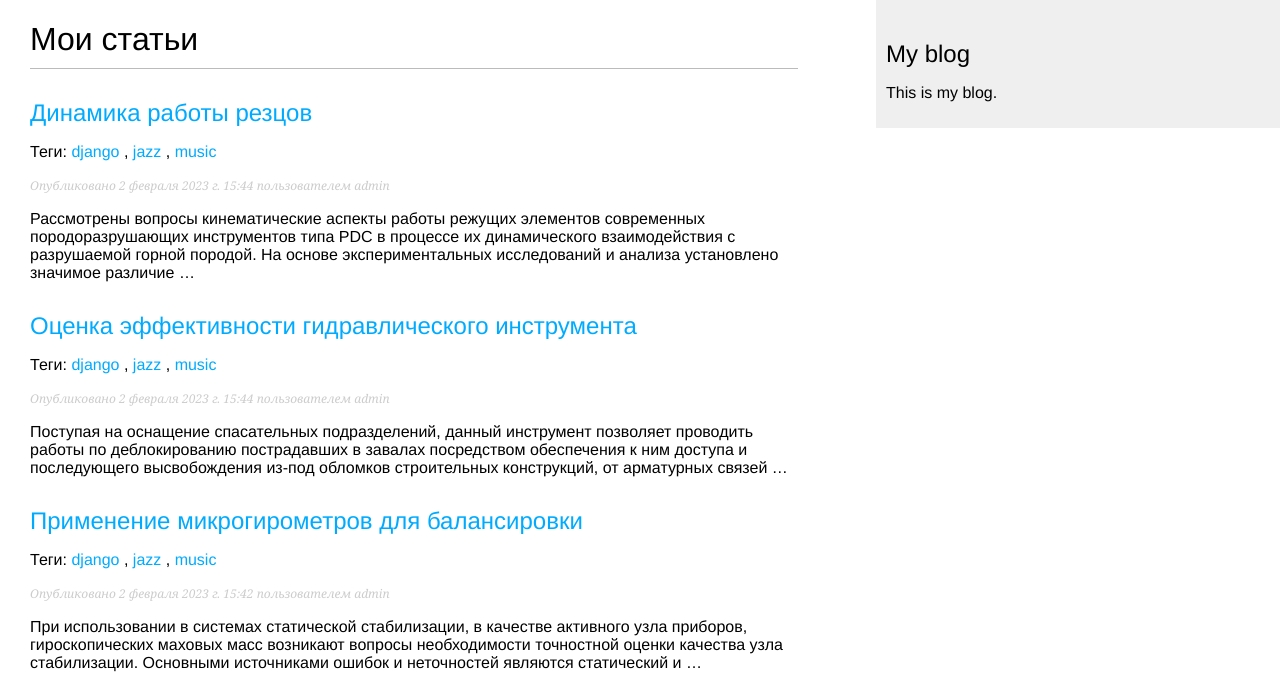
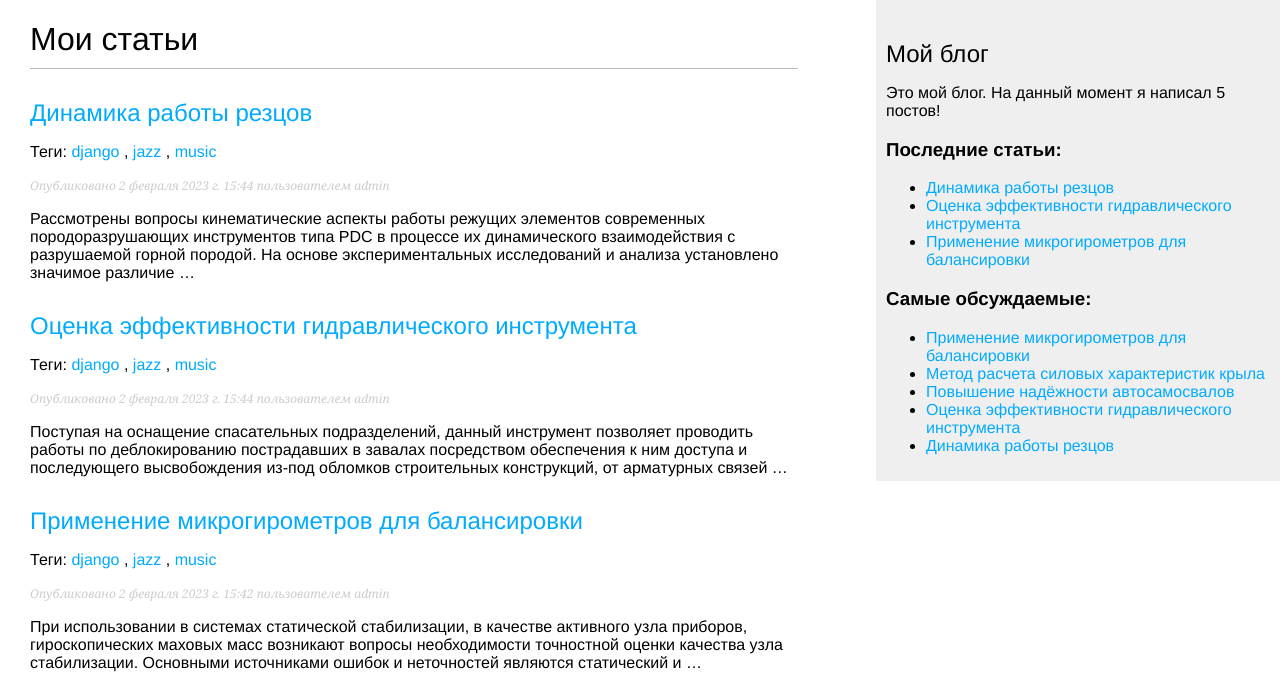
Before and after one commit to Alex-Wo/Blog, a Django app: page /blog/ in a window 1280 px wide. Shown: the top 695 px of the page. Run offline with Django 4.2, Linux system fonts and the light colour scheme; data comes from the database, SQL or seed files in the repository; parts of the project's set-up code (start-up, migrations or seed data) failed here and were passed over.

Commit message:
Добавлены фильтры по дате создания статей и кол-ву комментариев

```diff
--- a/mysite/blog/templates/blog/base.html
+++ b/mysite/blog/templates/blog/base.html
@@ -1,3 +1,4 @@
+{% load blog_tags %}
 {% load static %}
 <!DOCTYPE html>
 <html lang="en">
@@ -12,8 +13,17 @@
         {% endblock %}
     </div>
     <div id="sidebar">
-        <h2>My blog</h2>
-        <p>This is my blog.</p>
+        <h2>Мой блог</h2>
+        <p>Это мой блог. На данный момент я написал {% total_posts %} постов!</p>
+        <h3>Последние статьи:</h3>
+        {% show_latest_posts 3 %}
+        <h3>Самые обсуждаемые:</h3>
+        {% get_most_commented_posts as most_commented_posts %}
+        <ul>
+            {% for post in most_commented_posts %}
+                <li><a href="{{ post.get_absolute_url }}">{{ post.title }}</a></li>
+            {% endfor %}
+        </ul>
     </div>
 </body>
 </html>
--- /dev/null
+++ b/mysite/blog/templates/post/latest_posts.html
@@ -0,0 +1,5 @@
+<ul>
+  {% for post in latest_posts %}
+    <li><a href="{{ post.get_absolute_url }}">{{ post.title }}</a></li>
+  {% endfor %}
+</ul>
--- /dev/null
+++ b/mysite/blog/templatetags/blog_tags.py
@@ -0,0 +1,35 @@
+from django import template
+from ..models import Post
+from django.db.models import Count
+
+register = template.Library()
+
+
+@register.simple_tag
+def total_posts():
+    """
+        Шаблонный тег, возвращающий количество опубликованных в блоге статей.
+        После добавления этого модуля, необходима перезагрузка сервера разработки, для регистрации определённых тегов
+        и фильтров.
+    """
+    return Post.published.count()
+
+
+@register.inclusion_tag('post/latest_posts.html')
+def show_latest_posts(count=5):
+    """
+        Инклюзивный тег, для добавления последних статей блога на боковую панель.
+        С помощью него мы задействуем переменные контекста, возвращаемые тегом, для формирования шаблона.
+    """
+    latest_posts = Post.published.order_by('-publish')[:count]
+    return {'latest_posts': latest_posts}
+
+
+@register.simple_tag
+def get_most_commented_posts(count=5):
+    """
+        Тег для отображения статей с наибольшим количеством комментариев.
+        Результат его действий сохраняется в переменную, поэтому может быть использован многократно и без повторных
+        вычислений.
+    """
+    return Post.published.annotate(total_comments=Count('comments')).order_by('-total_comments')[:count]
```
Also changed, not shown: mysite/blog/templatetags/__init__.py (added).
